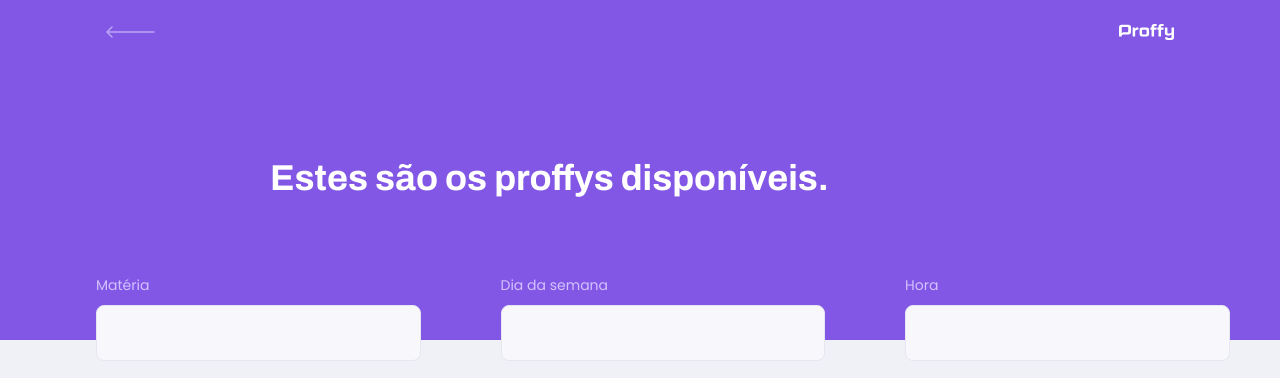
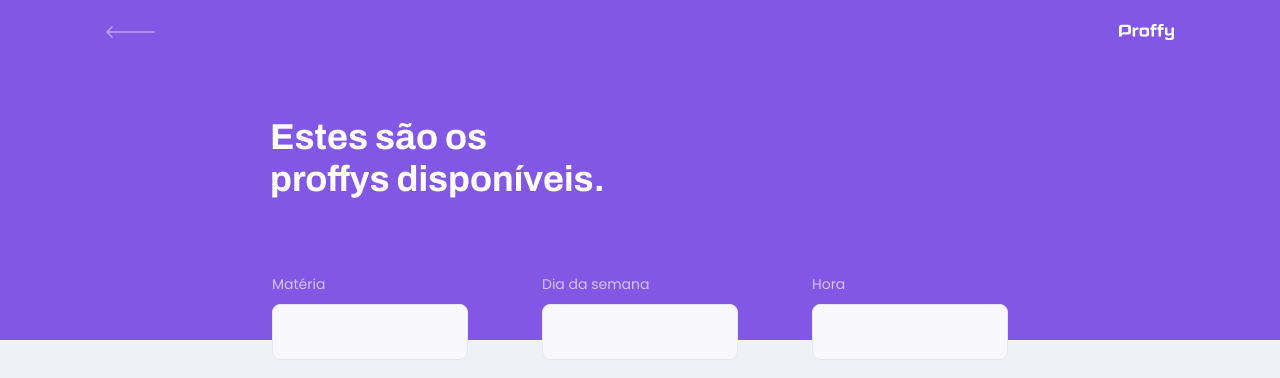
Before and after one commit to apfdamascena/NextLevelWeek-Proffy, a React (Create React App) app: page /study in a window 1280 px wide. Shown: the top 378 px of the page. Built offline with nearby package versions, Linux system fonts and the light colour scheme.

Commit message:
header teach list

```diff
--- a/src/components/PageHeader/pageHeader.css
+++ b/src/components/PageHeader/pageHeader.css
@@ -56,7 +56,6 @@
         flex: 1;
         max-width: 740px;
         margin: 0 auto;
-        padding-bottom: 48px;
         display: flex;
         flex-direction: column;
         justify-content: center;
@@ -64,6 +63,6 @@
     }
 
     .page-header .header-content strong {
-        max-width:  570px;
+        max-width:  340px;
     }
 }
--- a/src/pages/Teachers/index.tsx
+++ b/src/pages/Teachers/index.tsx
@@ -23,6 +23,12 @@ export default function Teachers() {
                     </div>
                 </form>
             </PageHeader>
+
+            <main>
+                <article className= "teacher-item">
+
+                </article>
+            </main>
         </div>
     );
 }
--- a/src/pages/Teachers/teachers.css
+++ b/src/pages/Teachers/teachers.css
@@ -51,14 +51,15 @@
         max-width: 100%;
     }
 
-    form {
+    #search-teachers {
         display: grid;
+        width: 800px;
         justify-content: center;
         grid-template-columns: repeat(3, 1fr);
-        column-gap: 16px;
-        position: absolute;
-        top: 240px;
-        left: 5%;
+        column-gap: 10px;
+        margin: 0 auto;
+        position: relative;
+        top: 20px;
     }
 
     #search-teachers .input-block + .input-block {
```
